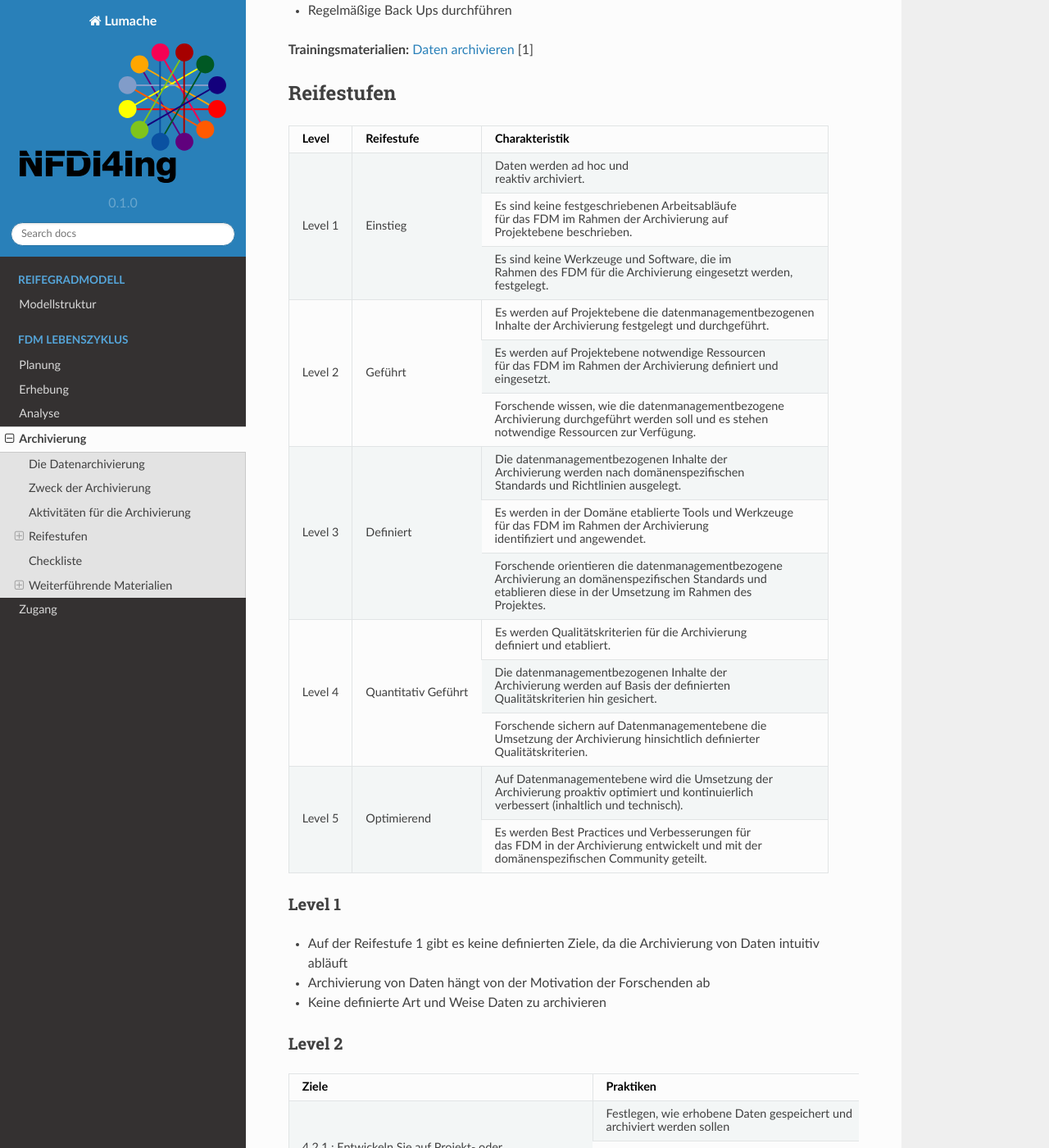
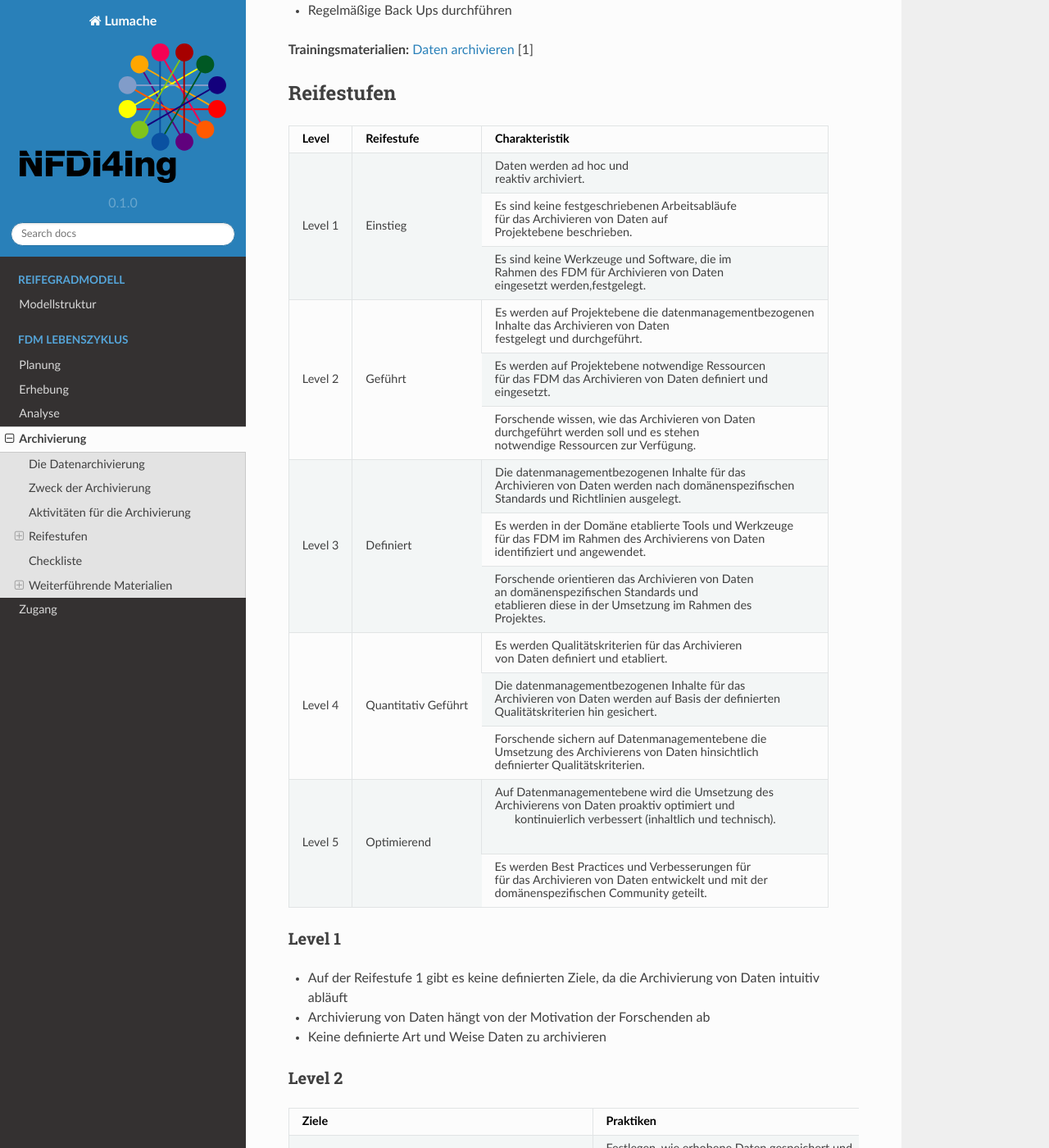
Before and after one commit to LUHMW/MaturityModelsNFDI4Ing, a Sphinx documentation site: the page built from docs/source/Archivierung.rst, in a window 1280 px wide and 1400 px high, scrolled down 1599 px. Shown: the whole window at 82% size. Built offline with Sphinx 7.4.7 and the Read the Docs theme 2.0.0, drawn with Linux system fonts in a browser that asks for light colours.

Commit message:
Update Archivierung.rst

```diff
--- a/docs/source/Archivierung.rst
+++ b/docs/source/Archivierung.rst
@@ -57,77 +57,79 @@ Reifestufen
 |                                                       |                                                          +---------------------------------------------------------+
 |                                                       |                                                          | Es sind keine festgeschriebenen Arbeitsabläufe          |
 |                                                       |                                                          |                                                         |
-|                                                       |                                                          | für das FDM im Rahmen der Archivierung auf              |
+|                                                       |                                                          | für das Archivieren von Daten auf                       |
 |                                                       |                                                          |                                                         |
 |                                                       |                                                          | Projektebene beschrieben.                               |
 |                                                       |                                                          +---------------------------------------------------------+
 |                                                       |                                                          | Es sind keine Werkzeuge und Software, die im            |
 |                                                       |                                                          |                                                         |
-|                                                       |                                                          | Rahmen des FDM für die Archivierung eingesetzt werden,  |
+|                                                       |                                                          | Rahmen des FDM für Archivieren von Daten                |
 |                                                       |                                                          |                                                         |
-|                                                       |                                                          | festgelegt.                                             |
+|                                                       |                                                          | eingesetzt werden,festgelegt.                           |
 +-------------------------------------------------------+----------------------------------------------------------+---------------------------------------------------------+
 | Level 2                                               | Geführt                                                  | Es werden auf Projektebene die datenmanagementbezogenen |
 |                                                       |                                                          |                                                         |
-|                                                       |                                                          | Inhalte der Archivierung festgelegt und durchgeführt.   |
+|                                                       |                                                          | Inhalte das Archivieren von Daten                       |
+|                                                       |                                                          |                                                         |
+|                                                       |                                                          | festgelegt und durchgeführt.                            |
 |                                                       |                                                          +---------------------------------------------------------+
 |                                                       |                                                          | Es werden auf Projektebene notwendige Ressourcen        |
 |                                                       |                                                          |                                                         |
-|                                                       |                                                          | für das FDM im Rahmen der Archivierung definiert und    |
+|                                                       |                                                          | für das FDM das Archivieren von Daten definiert und     |
 |                                                       |                                                          |                                                         |
 |                                                       |                                                          | eingesetzt.                                             |
 |                                                       |                                                          +---------------------------------------------------------+
-|                                                       |                                                          | Forschende wissen, wie die datenmanagementbezogene      |
+|                                                       |                                                          | Forschende wissen, wie das Archivieren von Daten        |
 |                                                       |                                                          |                                                         |
-|                                                       |                                                          | Archivierung durchgeführt werden soll und es stehen     |
+|                                                       |                                                          | durchgeführt werden soll und es stehen                  |
 |                                                       |                                                          |                                                         |
 |                                                       |                                                          | notwendige Ressourcen zur Verfügung.                    |
 +-------------------------------------------------------+----------------------------------------------------------+---------------------------------------------------------+
-| Level 3                                               | Definiert                                                | Die datenmanagementbezogenen Inhalte der                |
+| Level 3                                               | Definiert                                                | Die datenmanagementbezogenen Inhalte für das            |
 |                                                       |                                                          |                                                         |
-|                                                       |                                                          | Archivierung werden nach domänenspezifischen            |
+|                                                       |                                                          | Archivieren von Daten werden nach domänenspezifischen   |
 |                                                       |                                                          |                                                         |
 |                                                       |                                                          | Standards und Richtlinien ausgelegt.                    |
 |                                                       |                                                          +---------------------------------------------------------+
 |                                                       |                                                          | Es werden in der Domäne etablierte Tools und Werkzeuge  |
 |                                                       |                                                          |                                                         |
-|                                                       |                                                          | für das FDM im Rahmen der Archivierung                  |
+|                                                       |                                                          | für das FDM im Rahmen des Archivierens von Daten        |
 |                                                       |                                                          |                                                         |
 |                                                       |                                                          | identifiziert und angewendet.                           |
 |                                                       |                                                          +---------------------------------------------------------+
-|                                                       |                                                          | Forschende orientieren die datenmanagementbezogene      |
+|                                                       |                                                          | Forschende orientieren das Archivieren von Daten        |
 |                                                       |                                                          |                                                         |
-|                                                       |                                                          | Archivierung an domänenspezifischen Standards und       |
+|                                                       |                                                          | an domänenspezifischen Standards und                    |
 |                                                       |                                                          |                                                         |
 |                                                       |                                                          | etablieren diese in der Umsetzung im Rahmen des         |
 |                                                       |                                                          |                                                         |
 |                                                       |                                                          | Projektes.                                              |
 +-------------------------------------------------------+----------------------------------------------------------+---------------------------------------------------------+
-| Level 4                                               | Quantitativ Geführt                                      | Es werden Qualitätskriterien für die Archivierung       |
+| Level 4                                               | Quantitativ Geführt                                      | Es werden Qualitätskriterien für das Archivieren        |
 |                                                       |                                                          |                                                         |
-|                                                       |                                                          | definiert und etabliert.                                |
+|                                                       |                                                          | von Daten definiert und etabliert.                      |
 |                                                       |                                                          +---------------------------------------------------------+
-|                                                       |                                                          | Die datenmanagementbezogenen Inhalte der                |
+|                                                       |                                                          | Die datenmanagementbezogenen Inhalte für das            |
 |                                                       |                                                          |                                                         |
-|                                                       |                                                          | Archivierung werden auf Basis der definierten           |
+|                                                       |                                                          | Archivieren von Daten werden auf Basis der definierten  |
 |                                                       |                                                          |                                                         |
 |                                                       |                                                          | Qualitätskriterien hin gesichert.                       |
 |                                                       |                                                          +---------------------------------------------------------+
 |                                                       |                                                          | Forschende sichern auf Datenmanagementebene die         |
 |                                                       |                                                          |                                                         |
-|                                                       |                                                          | Umsetzung der Archivierung hinsichtlich definierter     |
+|                                                       |                                                          | Umsetzung des Archivierens von Daten hinsichtlich       |
 |                                                       |                                                          |                                                         |
-|                                                       |                                                          | Qualitätskriterien.                                     |
+|                                                       |                                                          | definierter Qualitätskriterien.                         |
 +-------------------------------------------------------+----------------------------------------------------------+---------------------------------------------------------+
-| Level 5                                               | Optimierend                                              | Auf Datenmanagementebene wird die Umsetzung der         |
+| Level 5                                               | Optimierend                                              | Auf Datenmanagementebene wird die Umsetzung des         |
 |                                                       |                                                          |                                                         |
-|                                                       |                                                          | Archivierung proaktiv optimiert und kontinuierlich      |
+|                                                       |                                                          | Archivierens von Daten proaktiv optimiert und           |
 |                                                       |                                                          |                                                         |
-|                                                       |                                                          | verbessert (inhaltlich und technisch).                  |
+|                                                       |                                                          |  kontinuierlich verbessert (inhaltlich und technisch).  |
 |                                                       |                                                          +---------------------------------------------------------+
 |                                                       |                                                          | Es werden Best Practices und Verbesserungen für         |
 |                                                       |                                                          |                                                         |
-|                                                       |                                                          | das FDM in der Archivierung entwickelt und mit der      |
+|                                                       |                                                          | für das Archivieren von Daten entwickelt und mit der    |
 |                                                       |                                                          |                                                         |
 |                                                       |                                                          | domänenspezifischen Community geteilt.                  |
 +-------------------------------------------------------+----------------------------------------------------------+---------------------------------------------------------+
```
